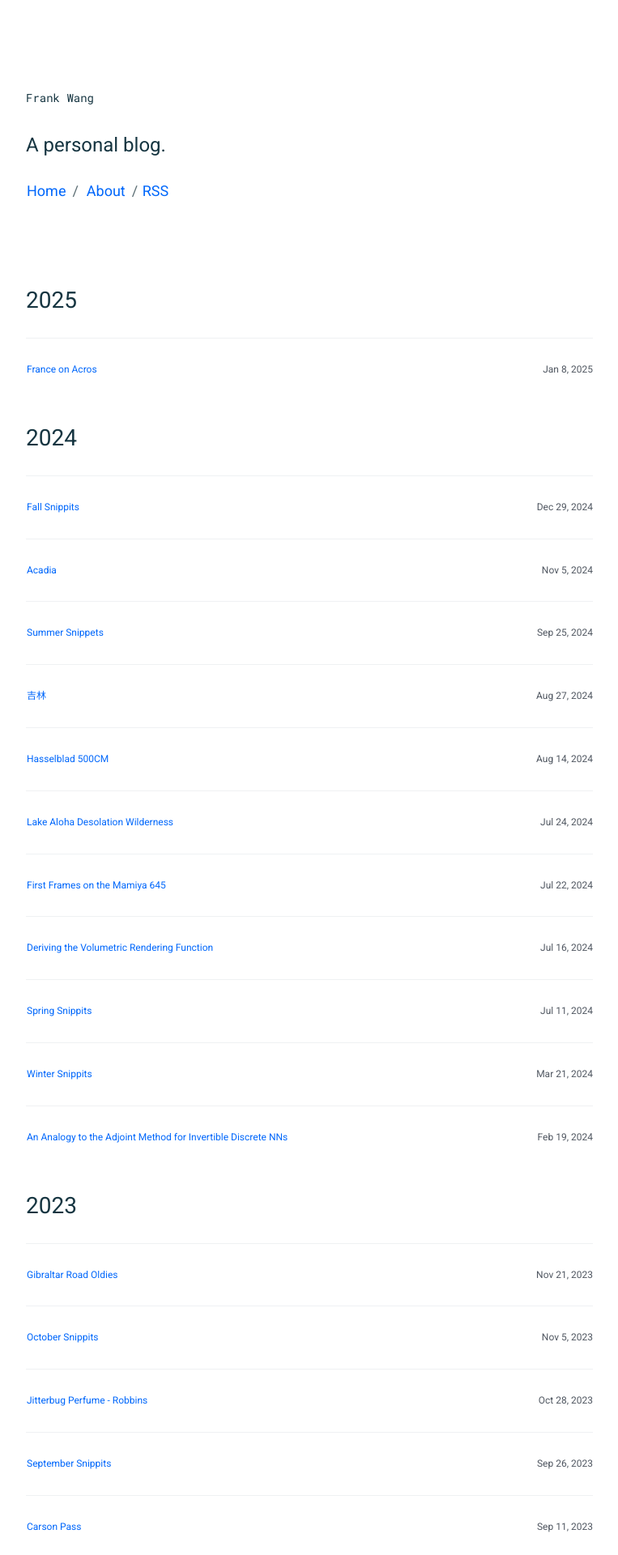
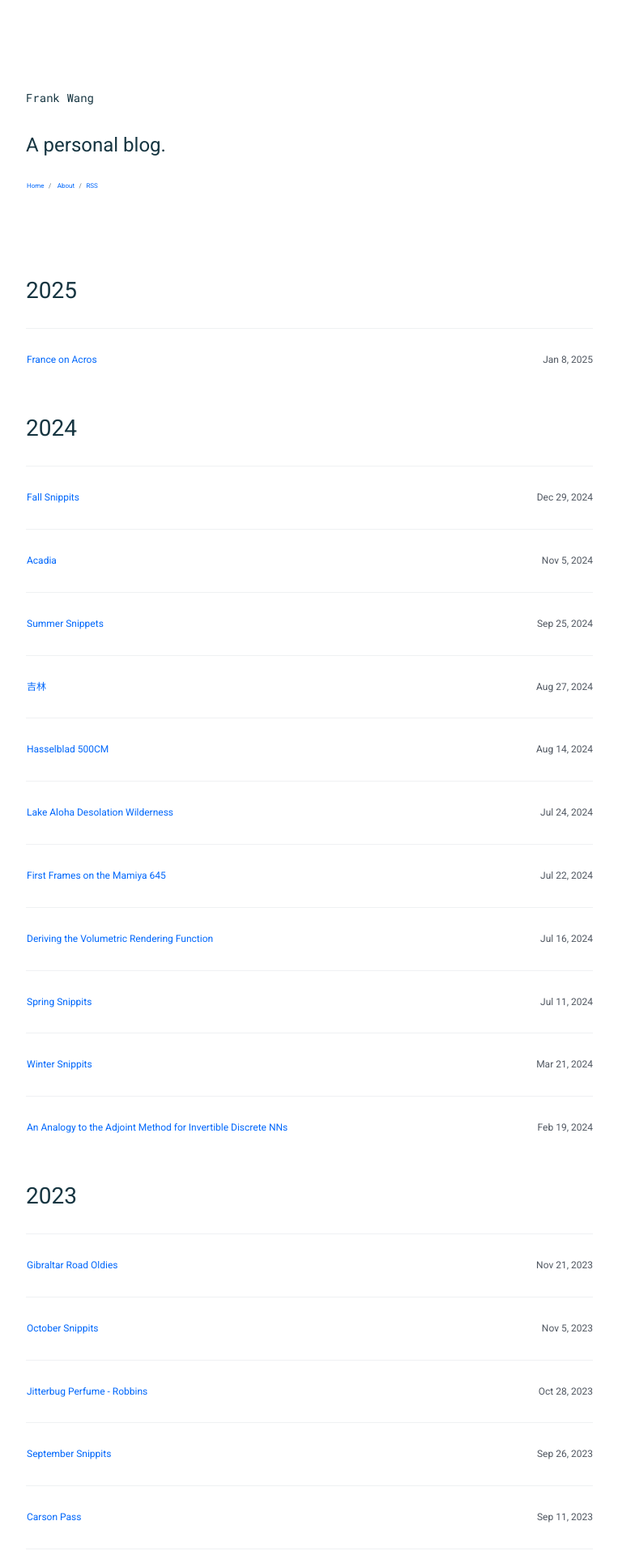
Before and after one commit to frankwang95/frankwang95.github.io, a Jekyll site: the page built from index.html, in a window 1280 px wide. Shown: the top 1920 px of the page at 81% size, without its empty margins (258-1021 px from the left). Built offline with Jekyll 4.4.1, drawn with Linux system fonts in a browser that asks for light colours.

Commit message:
Update _mixins.scss

```diff
--- a/_sass/helpers/_mixins.scss
+++ b/_sass/helpers/_mixins.scss
@@ -58,7 +58,8 @@
 
 @mixin fs--meta {
     line-height: 1;
-    font-size: 1.8rem; // 18px
+    font-size: 0.8rem; //8px
+   line-height: 0.8
 }
 
 @mixin fs--caption {
```
